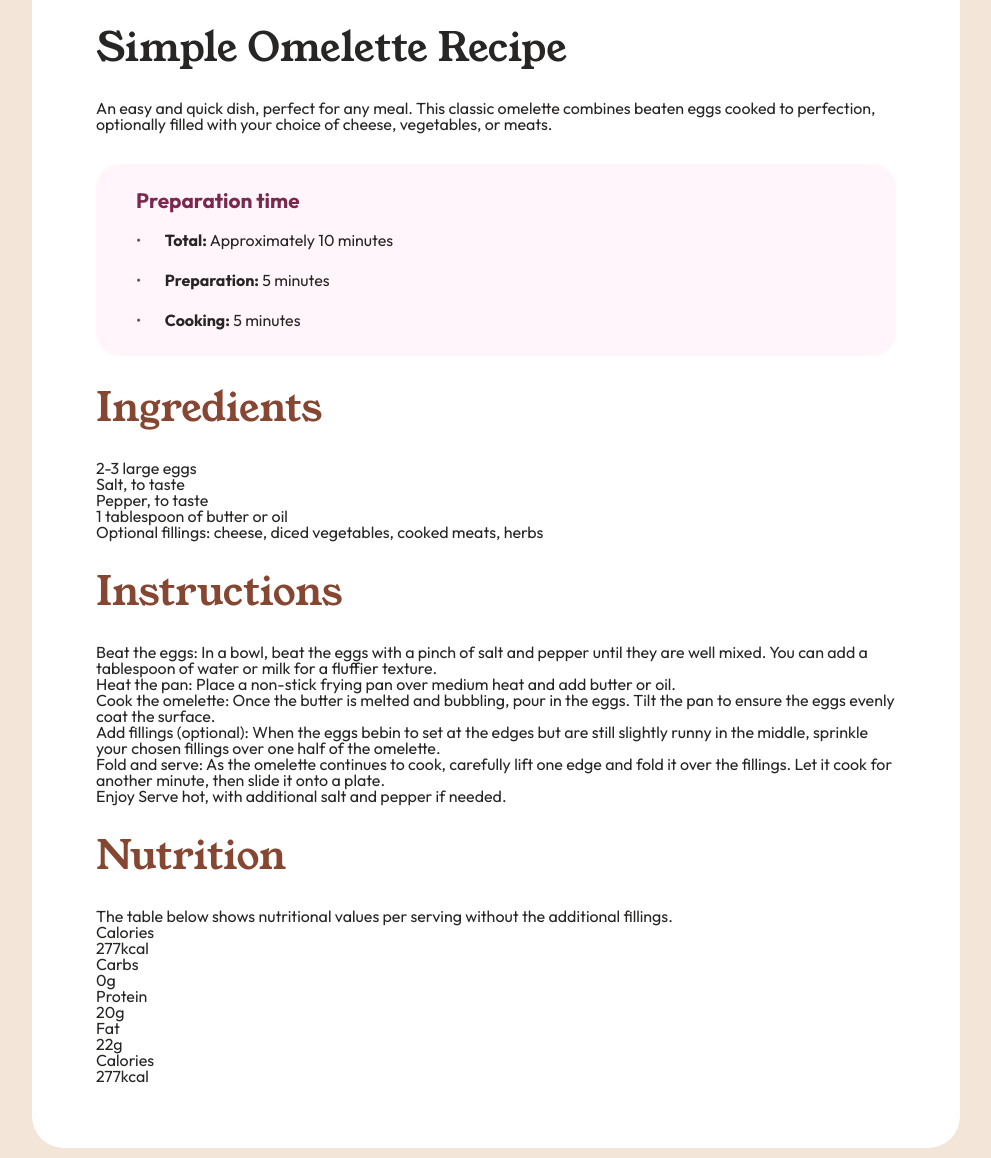
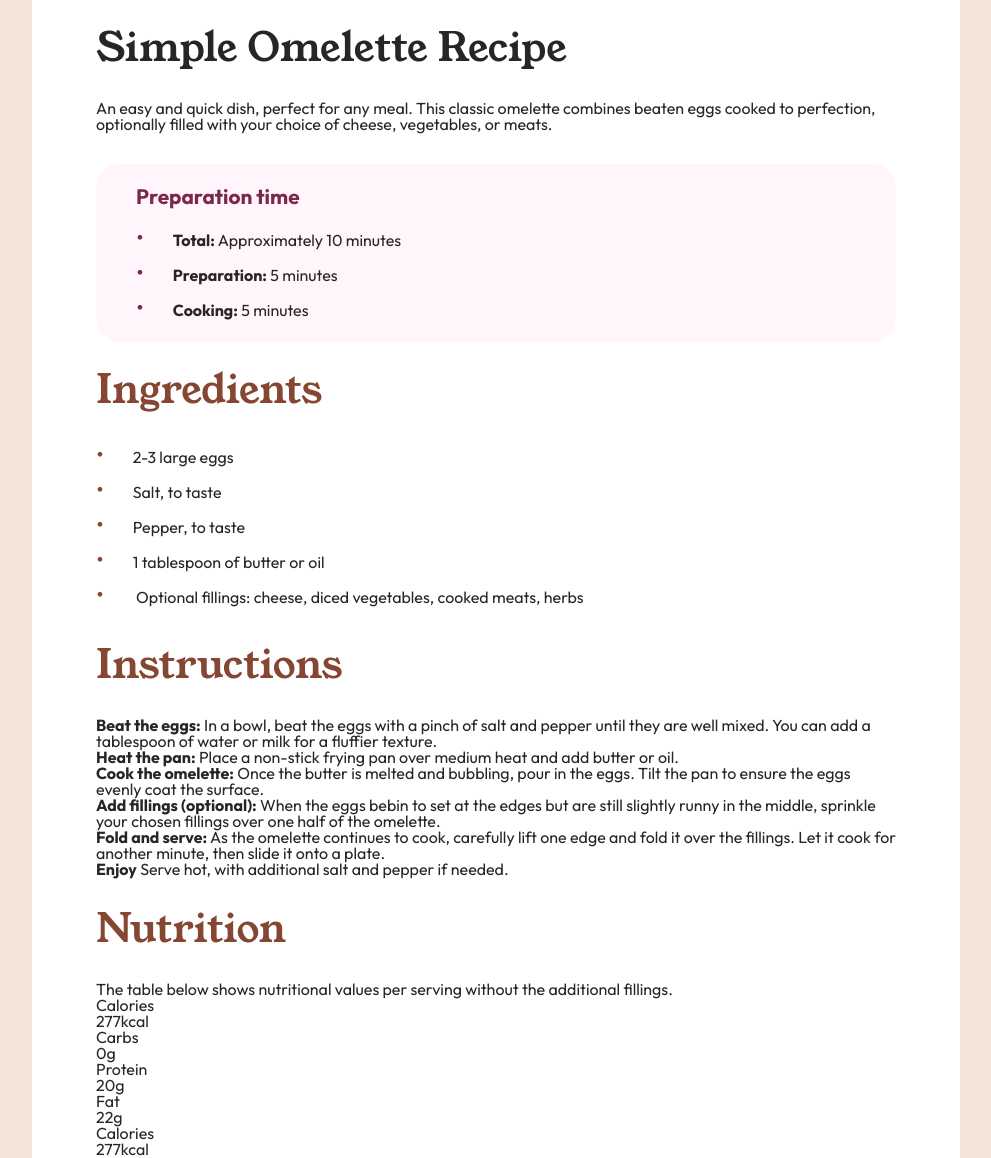
Before and after one commit to Thomas-Bezille/FrontEnd-Mentor_Recipe_page, a Django app: page /recipe/ in a window 1280 px wide. Shown: the part 514-1672 px from the top of the page, without its empty margins (144-1135 px from the left). Run offline with Django 5.2, Linux system fonts and the light colour scheme.

Commit message:
📦 NEW: Ingredients part css

```diff
--- a/src/FrontEndMentorRecipePage/static/css/styles.css
+++ b/src/FrontEndMentorRecipePage/static/css/styles.css
@@ -52,6 +52,20 @@ main {
   border-radius: 2rem;
 }
 
+ul li::before {
+  content: "•";
+  color: hsl(30, 10%, 34%);
+  display: inline-block;
+  width: 1em;
+  margin-right: 0.8rem;
+  font-size: 1.5rem;
+}
+
+ul li span,
+ol li span {
+  font-weight: 700;
+}
+
 /* IMAGE */
 
 img {
@@ -66,23 +80,26 @@ img {
 .time-container {
   background-color: hsl(330, 100%, 98%);
   margin-top: 2rem;
-  line-height: 2.5rem;
+  line-height: 2rem;
   padding: 1rem 2.5rem;
   border-radius: 1.5rem;
 }
 
 .time-container h3 {
   font-size: 1.3rem;
+  margin-bottom: 0.6rem;
 }
 
 .time-container ul li::before {
-  content: "•";
-  color: hsl(30, 10%, 34%);
-  display: inline-block;
-  width: 1em;
-  margin-right: 0.8rem;
+  color: hsl(332, 51%, 32%);
 }
 
-.time-container ul li span {
-  font-weight: 700;
+/* INGREDIENTS CONTAINER */
+
+.ingredients-container {
+  line-height: 2rem;
 }
+
+.ingredients-container ul li::before {
+  color: hsl(14, 45%, 36%);
+}
```
